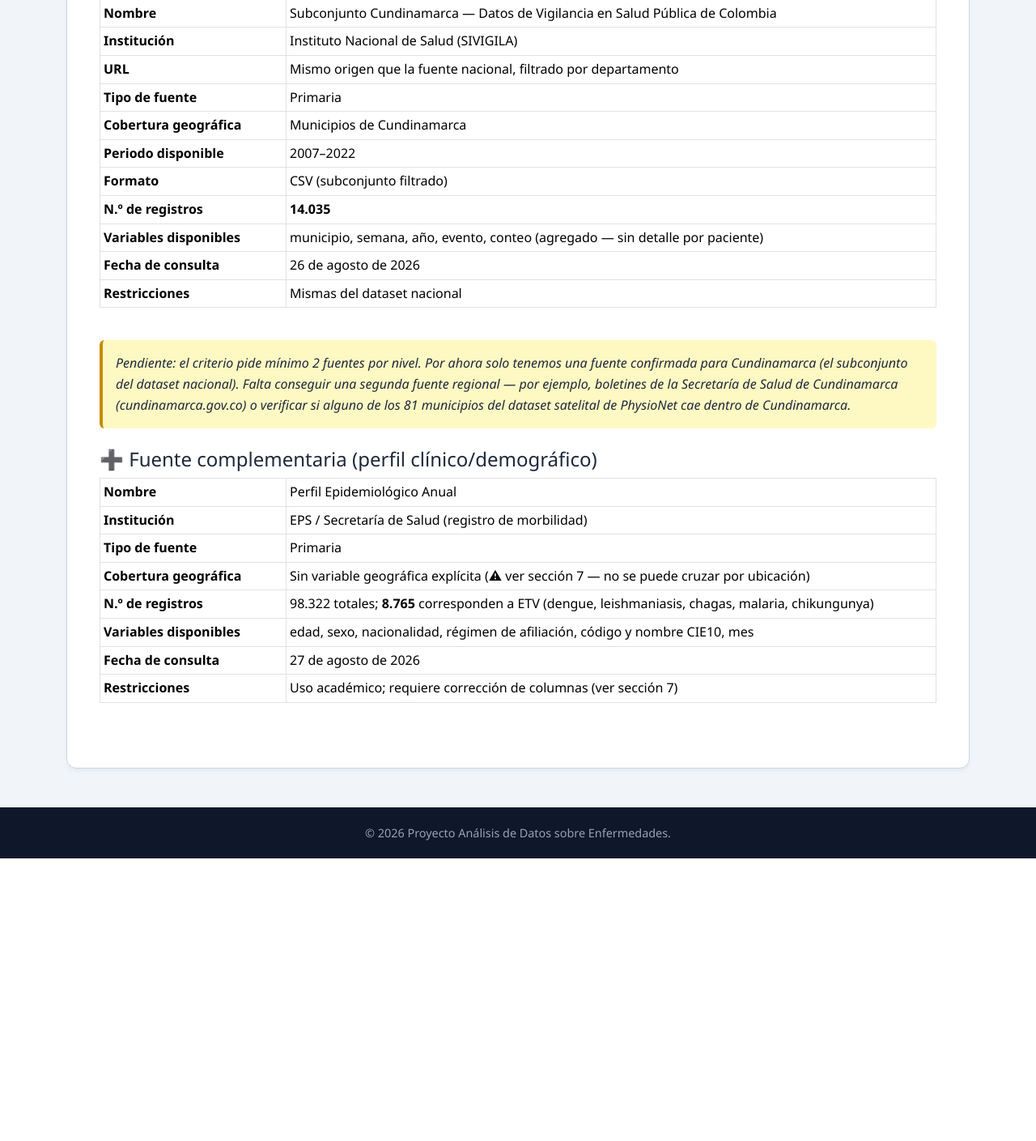
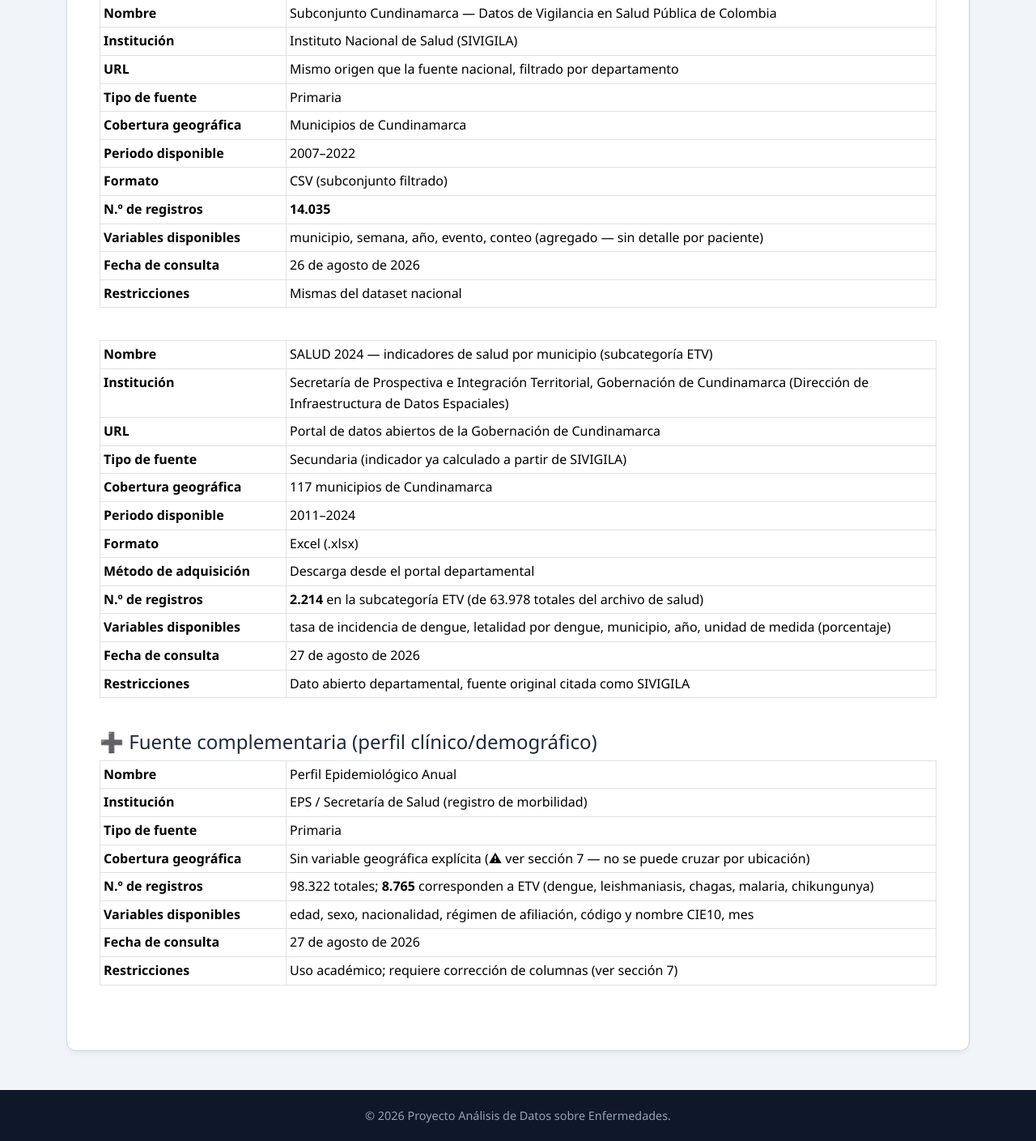
Before and after one commit to Manmurcia/NexoBio-ETV, a Flask app: page /etapa1/fuentes in a window 1280 px wide. Shown: the part 2287-3696 px from the top of the page at 81% size. Before the commit the page ends 3347 px from the top, so only its background shows below. Run offline with Flask 3, Linux system fonts and the light colour scheme.

Commit message:
Actualizar contenido y estructura de las plantillas HTML para la etapa 1: añadir detalles sobre la tasa de incidencia, fuentes de datos, y mejorar la claridad en la calidad de los datos.

```diff
--- a/templates/etapa 1/3_necesidades.html
+++ b/templates/etapa 1/3_necesidades.html
@@ -45,7 +45,8 @@
         </tr>
         <tr>
             <td><strong>Variable de comparación entre escalas</strong></td>
-            <td>Tasa de incidencia por 100.000 habitantes.</td>
+            <td>Tasa de incidencia por 100.000 habitantes (a calcular, requiere población por
+            unidad geográfica pendiente de conseguir).</td>
         </tr>
     </tbody>
 </table>
--- a/templates/etapa 1/4_fuentes.html
+++ b/templates/etapa 1/4_fuentes.html
@@ -101,12 +101,23 @@
 </table>
 </div>
 
-<div class="p-3 mb-4" style="background:#fef9c3; border-left:4px solid #ca8a04; border-radius:6px;">
-    <p class="mb-0"><em>Pendiente: el criterio pide mínimo 2 fuentes por nivel. Por ahora solo
-    tenemos una fuente confirmada para Cundinamarca (el subconjunto del dataset nacional). Falta
-    conseguir una segunda fuente regional — por ejemplo, boletines de la Secretaría de Salud de
-    Cundinamarca (cundinamarca.gov.co) o verificar si alguno de los 81 municipios del dataset
-    satelital de PhysioNet cae dentro de Cundinamarca.</em></p>
+<div class="table-responsive mb-4">
+<table class="table table-bordered table-sm">
+    <tbody>
+        <tr><th style="width:230px;">Nombre</th><td>SALUD 2024 — indicadores de salud por municipio (subcategoría ETV)</td></tr>
+        <tr><th>Institución</th><td>Secretaría de Prospectiva e Integración Territorial, Gobernación de Cundinamarca (Dirección de Infraestructura de Datos Espaciales)</td></tr>
+        <tr><th>URL</th><td>Portal de datos abiertos de la Gobernación de Cundinamarca</td></tr>
+        <tr><th>Tipo de fuente</th><td>Secundaria (indicador ya calculado a partir de SIVIGILA)</td></tr>
+        <tr><th>Cobertura geográfica</th><td>117 municipios de Cundinamarca</td></tr>
+        <tr><th>Periodo disponible</th><td>2011–2024</td></tr>
+        <tr><th>Formato</th><td>Excel (.xlsx)</td></tr>
+        <tr><th>Método de adquisición</th><td>Descarga desde el portal departamental</td></tr>
+        <tr><th>N.º de registros</th><td><strong>2.214</strong> en la subcategoría ETV (de 63.978 totales del archivo de salud)</td></tr>
+        <tr><th>Variables disponibles</th><td>tasa de incidencia de dengue, letalidad por dengue, municipio, año, unidad de medida (porcentaje)</td></tr>
+        <tr><th>Fecha de consulta</th><td>27 de agosto de 2026</td></tr>
+        <tr><th>Restricciones</th><td>Dato abierto departamental, fuente original citada como SIVIGILA</td></tr>
+    </tbody>
+</table>
 </div>
 
 <h4 class="mt-4">➕ Fuente complementaria (perfil clínico/demográfico)</h4>
--- a/templates/etapa 1/7_calidad.html
+++ b/templates/etapa 1/7_calidad.html
@@ -24,7 +24,7 @@
         </tr>
         <tr>
             <td>CDC ArboNET (Ixodes)</td>
-            <td>Cobertura exclusiva de EE. UU. no permite comparación multi-país directa; se usará
+            <td>Cobertura exclusiva de EE. UU. — no permite comparación multi-país directa; se usará
             solo como referencia de vigilancia de vector, no como parte del cruce principal.</td>
         </tr>
         <tr>
```
Also changed, not shown: templates/etapa 1/5_dataset.html (+6 -4 lines).
